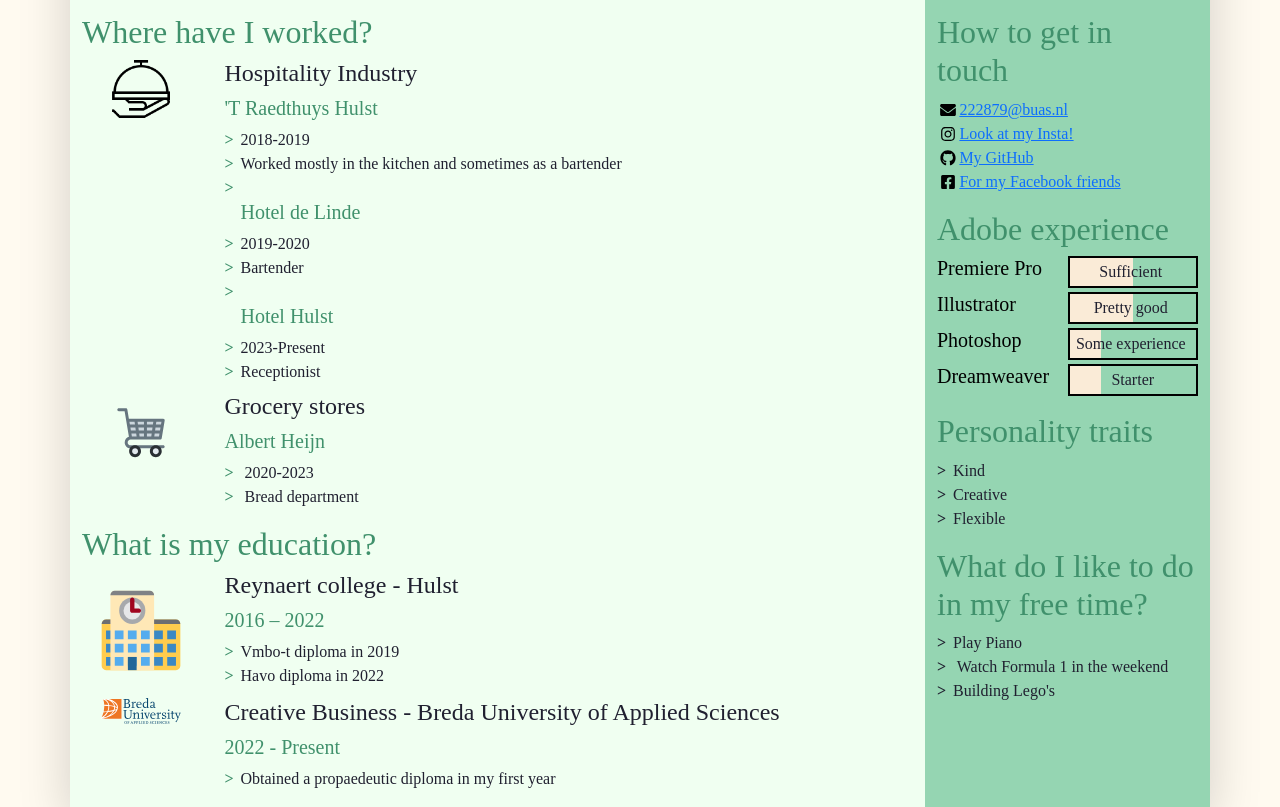
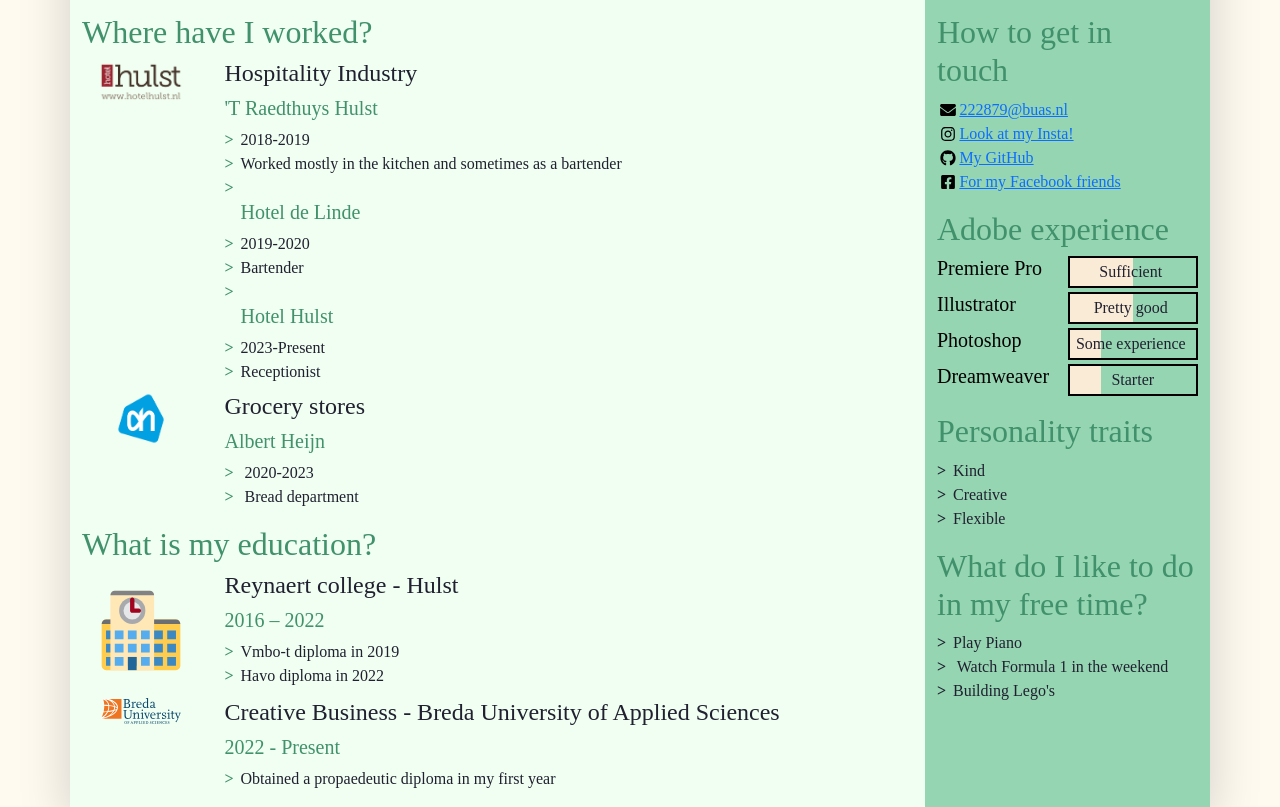
Before and after one commit to RebeccaNeve/Resume, a plain HTML site: page index.html in a window 1280 px wide. Shown: the part 195-1002 px from the top of the page. Drawn offline with nearby package versions, Linux system fonts and the light colour scheme; a web font is replaced by a local one.

Commit message:
changed logo's

```diff
--- a/index.html
+++ b/index.html
@@ -85,7 +85,7 @@
               <li class="biography-item row mb-2">
                 <!-- We're using a grid inside a grid so we can align logos and text -->
                 <div class="logo-container col-3 col-sm-2 col-md-3 col-lg-2">
-                  <img class="biography-logo mw-100 d-block mx-auto" src="images/employers/hospitality.png" alt="Company logo" width="60">
+                  <img class="biography-logo mw-100 d-block mx-auto" src="images/employers/hotelhulst.png" alt="Company logo" width="90">
                 </div>
                 <div class="biography-contents col-9 col-sm-10 col-md-9 col-lg-10">
                   <h4>Hospitality Industry&nbsp; &nbsp;</h4>
@@ -108,7 +108,7 @@
               <li class="biography-item row mb-2">
                 <div class="logo-container col-3 col-sm-2 col-md-3 col-lg-2">
                 <!-- We're using a grid inside a grid so we can align logos and text -->
-                  <img class="biography-logo mw-100 d-block mx-auto" src="images/employers/trolley.svg" alt="Company logo" width="80">
+                  <img class="biography-logo mw-100 d-block mx-auto" src="images/employers/ah.png" alt="Company logo" width="50">
                 </div>
                 <div class="biography-contents col-9 col-sm-10 col-md-9 col-lg-10">
                   <h4>Grocery stores</h4>
```
Also changed, not shown: images/employers/ah.png (added), images/employers/hotelhulst.png (added), 2 other files.
